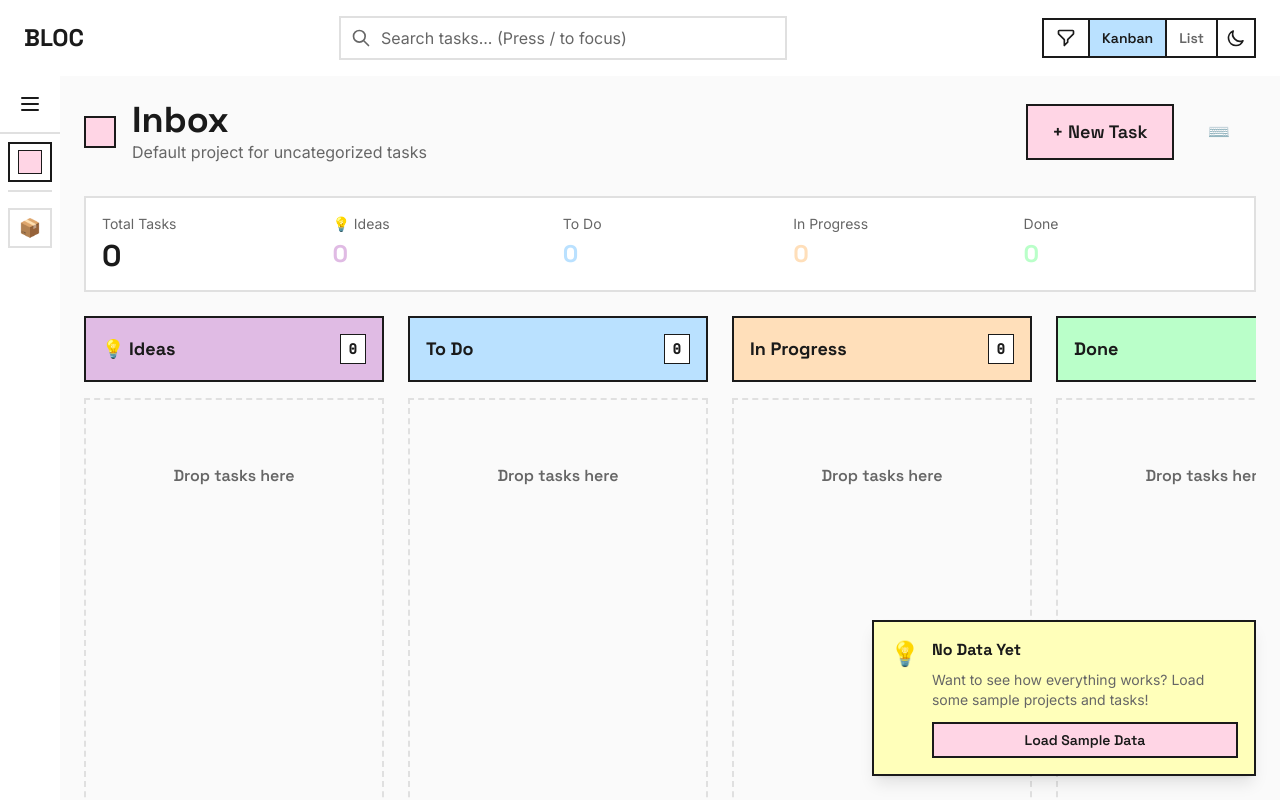
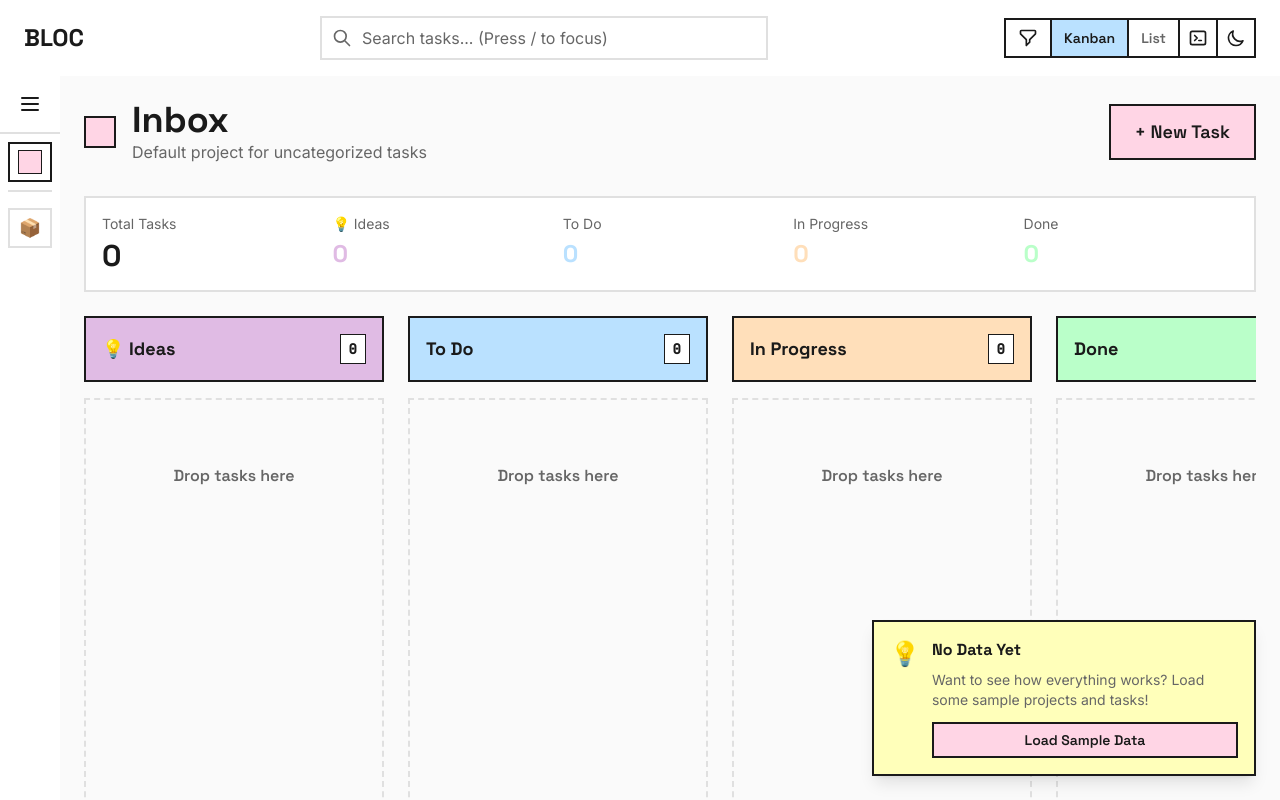
Before and after one commit to iamibm01/bloc-todo-app, a React (Vite) app: page / in a window 1280 px wide. Built offline with nearby package versions, Linux system fonts and the light colour scheme.

Commit message:
keyboard shortcuts updated and button moved to top bar

```diff
--- a/src/App.tsx
+++ b/src/App.tsx
@@ -3,7 +3,12 @@ import { MainLayout } from './components/layout';
 import { KanbanBoard, ListView } from './components/board';
 import { ArchiveView } from './components/views';
 import { TaskModal, TaskForm } from './components/tasks';
-import { Button, ActiveFilters, KeyboardShortcutsModal, DataLoader } from './components/common';
+import {
+  Button,
+  ActiveFilters,
+  KeyboardShortcutsModal,
+  DataLoader,
+} from './components/common';
 import { useApp } from './context/AppContext';
 import { CreateTaskInput, UpdateTaskInput, TaskStatus } from './types';
 import { applyFilters, filterBySearch } from './utils/filtering';
@@ -121,7 +126,7 @@ function App() {
         description: 'Toggle archive view',
       },
       {
-        key: '?',
+        key: '`',
         callback: () => setShowShortcuts(true),
         description: 'Show keyboard shortcuts',
       },
@@ -197,7 +202,10 @@ function App() {
   // Render archive view
   if (showArchive) {
     return (
-      <MainLayout searchInputRef={searchInputRef}>
+      <MainLayout
+        searchInputRef={searchInputRef}
+        onShowShortcuts={() => setShowShortcuts(true)}
+      >
         <ArchiveView />
       </MainLayout>
     );
@@ -205,7 +213,10 @@ function App() {
 
   // Render normal project view
   return (
-    <MainLayout searchInputRef={searchInputRef}>
+    <MainLayout
+      searchInputRef={searchInputRef}
+      onShowShortcuts={() => setShowShortcuts(true)}
+    >
       <div className="max-w-7xl mx-auto">
         {/* Project Header */}
         {activeProject && (
@@ -235,14 +246,6 @@ function App() {
                   size="lg"
                 >
                   + New Task
-                </Button>
-                <Button
-                  onClick={() => setShowShortcuts(true)}
-                  variant="ghost"
-                  size="lg"
-                  title="Keyboard shortcuts (Press ?)"
-                >
-                  ⌨️
                 </Button>
               </div>
             </div>
@@ -359,7 +362,6 @@ function App() {
         />
         <DataLoader />
       </div>
-
     </MainLayout>
   );
 }
--- a/src/components/common/KeyboardShortcutsModal.tsx
+++ b/src/components/common/KeyboardShortcutsModal.tsx
@@ -1,4 +1,5 @@
 import { motion, AnimatePresence } from 'framer-motion';
+import { useEffect } from 'react';
 import { getModifierKey } from '@/hooks/useKeyboardShortcuts';
 
 // ==========================================
@@ -21,7 +22,7 @@ const shortcutGroups = [
       { key: 'N', description: 'Create new task' },
       { key: '/', description: 'Focus search bar' },
       { key: 'Esc', description: 'Close modal / Clear search' },
-      { key: '?', description: 'Show keyboard shortcuts' },
+      { key: '`', description: 'Show keyboard shortcuts' },
     ],
   },
   {
@@ -29,8 +30,8 @@ const shortcutGroups = [
     shortcuts: [
       { key: 'K', description: 'Switch to Kanban view' },
       { key: 'L', description: 'Switch to List view' },
+      { key: 'A', description: 'Toggle archive view' },
       { key: 'F', description: 'Toggle filter panel' },
-      { key: 'A', description: 'Toggle archive view' },
     ],
   },
   {
@@ -45,10 +46,7 @@ const shortcutGroups = [
   {
     title: 'Advanced',
     shortcuts: [
-      {
-        key: `${getModifierKey()} + K`,
-        description: 'Quick command (coming soon)',
-      },
+      { key: `${getModifierKey()} + K`, description: 'Quick command (coming soon)' },
     ],
   },
 ];
@@ -57,17 +55,29 @@ const shortcutGroups = [
 // KEYBOARD SHORTCUTS MODAL COMPONENT
 // ==========================================
 
-export function KeyboardShortcutsModal({
-  isOpen,
-  onClose,
-}: KeyboardShortcutsModalProps) {
+export function KeyboardShortcutsModal({ isOpen, onClose }: KeyboardShortcutsModalProps) {
+    useEffect(() => {
+    const handleEscape = (e: KeyboardEvent) => {
+      if (e.key === 'Escape') {
+        onClose();
+      }
+    };
+
+    if (isOpen) {
+      document.addEventListener('keydown', handleEscape);
+    }
+
+    return () => {
+      document.removeEventListener('keydown', handleEscape);
+    };
+  }, [isOpen, onClose]);
   return (
     <AnimatePresence>
       {isOpen && (
         <>
           {/* Backdrop */}
           <motion.div
-            className="fixed inset-0 bg-black/50 z-40"
+            className="fixed inset-0 bg-black/50 z-40 cursor-pointer"
             initial={{ opacity: 0 }}
             animate={{ opacity: 1 }}
             exit={{ opacity: 0 }}
@@ -75,9 +85,9 @@ export function KeyboardShortcutsModal({
           />
 
           {/* Modal */}
-          <div className="fixed inset-0 z-50 flex items-center justify-center p-4">
+          <div className="fixed inset-0 z-50 flex items-center justify-center p-4 pointer-events-none">
             <motion.div
-              className="bg-light-surface dark:bg-dark-surface border-3 border-light-text-primary dark:border-dark-text-primary max-w-2xl w-full max-h-[90vh] overflow-y-auto"
+              className="bg-light-surface dark:bg-dark-surface border-3 border-light-text-primary dark:border-dark-text-primary max-w-2xl w-full max-h-[90vh] overflow-y-auto pointer-events-auto shadow-2xl"
               initial={{ opacity: 0, scale: 0.9, y: 20 }}
               animate={{ opacity: 1, scale: 1, y: 0 }}
               exit={{ opacity: 0, scale: 0.9, y: 20 }}
@@ -85,16 +95,30 @@ export function KeyboardShortcutsModal({
               onClick={(e) => e.stopPropagation()}
             >
               {/* Header */}
-              <div className="flex items-center justify-between p-6 border-b-2 border-light-border dark:border-dark-border">
+              <div className="flex items-center justify-between p-6 border-b-2 border-light-border dark:border-dark-border bg-light-bg dark:bg-dark-bg">
                 <div className="flex items-center gap-3">
-                  <span className="text-2xl">⌨️</span>
+                  {/* Terminal Icon */}
+                  <svg
+                    xmlns="http://www.w3.org/2000/svg"
+                    className="h-6 w-6 text-light-text-primary dark:text-dark-text-primary"
+                    fill="none"
+                    viewBox="0 0 24 24"
+                    stroke="currentColor"
+                  >
+                    <path
+                      strokeLinecap="round"
+                      strokeLinejoin="round"
+                      strokeWidth={2}
+                      d="M8 9l3 3-3 3m5 0h3M5 20h14a2 2 0 002-2V6a2 2 0 00-2-2H5a2 2 0 00-2 2v12a2 2 0 002 2z"
+                    />
+                  </svg>
                   <h2 className="text-2xl font-display font-bold text-light-text-primary dark:text-dark-text-primary">
                     Keyboard Shortcuts
                   </h2>
                 </div>
                 <button
                   onClick={onClose}
-                  className="p-2 hover:bg-light-bg dark:hover:bg-dark-bg transition-colors"
+                  className="p-2 hover:bg-light-surface dark:hover:bg-dark-surface transition-colors border-2 border-transparent hover:border-light-text-primary dark:hover:border-dark-text-primary"
                   aria-label="Close modal"
                 >
                   <svg
@@ -118,19 +142,19 @@ export function KeyboardShortcutsModal({
               <div className="p-6 space-y-6">
                 {shortcutGroups.map((group) => (
                   <div key={group.title}>
-                    <h3 className="text-lg font-display font-bold text-light-text-primary dark:text-dark-text-primary mb-3">
+                    <h3 className="text-lg font-display font-bold text-light-text-primary dark:text-dark-text-primary mb-3 pb-2 border-b-2 border-light-border dark:border-dark-border">
                       {group.title}
                     </h3>
                     <div className="space-y-2">
                       {group.shortcuts.map((shortcut) => (
                         <div
                           key={shortcut.key}
-                          className="flex items-center justify-between p-3 bg-light-bg dark:bg-dark-bg border border-light-border dark:border-dark-border"
+                          className="flex items-center justify-between p-3 bg-light-bg dark:bg-dark-bg border-2 border-light-border dark:border-dark-border hover:border-light-text-secondary dark:hover:border-dark-text-secondary transition-colors"
                         >
                           <span className="text-light-text-primary dark:text-dark-text-primary">
                             {shortcut.description}
                           </span>
-                          <kbd className="px-3 py-1 bg-light-surface dark:bg-dark-surface border-2 border-light-text-primary dark:border-dark-text-primary font-mono text-sm font-semibold text-light-text-primary dark:text-dark-text-primary">
+                          <kbd className="px-3 py-1 bg-light-surface dark:bg-dark-surface border-2 border-light-text-primary dark:border-dark-text-primary font-mono text-sm font-semibold text-light-text-primary dark:text-dark-text-primary min-w-[3rem] text-center">
                             {shortcut.key}
                           </kbd>
                         </div>
@@ -141,10 +165,11 @@ export function KeyboardShortcutsModal({
 
                 {/* Footer Tip */}
                 <div className="pt-4 border-t-2 border-light-border dark:border-dark-border">
-                  <p className="text-sm text-light-text-secondary dark:text-dark-text-secondary text-center">
-                    💡 Tip: Shortcuts work everywhere except when typing in text
-                    fields
-                  </p>
+                  <div className="p-4 bg-pastel-yellow dark:bg-muted-yellow border-2 border-light-text-primary dark:border-dark-text-primary">
+                    <p className="text-sm text-light-text-primary dark:text-dark-text-primary text-center font-display">
+                      💡 Tip: Shortcuts work everywhere except when typing in text fields
+                    </p>
+                  </div>
                 </div>
               </div>
             </motion.div>
--- a/src/components/layout/MainLayout.tsx
+++ b/src/components/layout/MainLayout.tsx
@@ -9,17 +9,18 @@ import { Sidebar } from './SideBar';
 interface MainLayoutProps {
   children: ReactNode;
   searchInputRef?: RefObject<HTMLInputElement | null>;
+  onShowShortcuts?: () => void;
 }
 
 // ==========================================
 // MAIN LAYOUT COMPONENT
 // ==========================================
 
-export function MainLayout({ children, searchInputRef }: MainLayoutProps) {
+export function MainLayout({ children, searchInputRef, onShowShortcuts }: MainLayoutProps) {
   return (
     <div className="h-screen flex flex-col overflow-hidden bg-light-bg dark:bg-dark-bg">
       {/* Top Bar */}
-      <TopBar searchInputRef={searchInputRef} />
+      <TopBar searchInputRef={searchInputRef} onShowShortcuts={onShowShortcuts} />
 
       {/* Main Content Area */}
       <div className="flex-1 flex overflow-hidden">
--- a/src/components/layout/TopBar.tsx
+++ b/src/components/layout/TopBar.tsx
@@ -10,9 +10,10 @@ import { SearchBar, FilterPanel } from '@/components/common';
 
 interface TopBarProps {
   searchInputRef?: RefObject<HTMLInputElement | null>;
+  onShowShortcuts?: () => void;
 }
 
-export function TopBar({ searchInputRef }: TopBarProps) {
+export function TopBar({ searchInputRef, onShowShortcuts }: TopBarProps) {
   const { theme, toggleTheme } = useTheme();
   const {
     searchQuery,
@@ -96,6 +97,32 @@ export function TopBar({ searchInputRef }: TopBarProps) {
             </button>
           </div>
 
+          {/* Keyboard Shortcuts Button */}
+          <motion.button
+            onClick={onShowShortcuts}
+            className="p-2 border-2 border-light-text-primary dark:border-dark-text-primary border-l-0 bg-light-surface dark:bg-dark-surface hover:bg-pastel-purple dark:hover:bg-muted-purple transition-colors"
+            whileHover={{ scale: 1.05 }}
+            whileTap={{ scale: 0.95 }}
+            aria-label="Keyboard shortcuts"
+            title="Keyboard shortcuts (?)"
+          >
+            {/* Command/Keyboard Icon */}
+            <svg
+              xmlns="http://www.w3.org/2000/svg"
+              className="h-5 w-5 text-light-text-primary dark:text-dark-text-primary"
+              fill="none"
+              viewBox="0 0 24 24"
+              stroke="currentColor"
+            >
+              <path
+                strokeLinecap="round"
+                strokeLinejoin="round"
+                strokeWidth={2}
+                d="M8 9l3 3-3 3m5 0h3M5 20h14a2 2 0 002-2V6a2 2 0 00-2-2H5a2 2 0 00-2 2v12a2 2 0 002 2z"
+              />
+            </svg>
+          </motion.button>
+
           {/* Theme Toggle */}
           <motion.button
             onClick={toggleTheme}
--- a/src/hooks/useKeyboardShortcuts.ts
+++ b/src/hooks/useKeyboardShortcuts.ts
@@ -61,7 +61,7 @@ export function useKeyboardShortcuts(
   }, [shortcuts, enabled]);
 }
 
-// Helper to get modifier key display (Cmd on Mac, Ctrl on Windows/Linux)
+// Helper to get modifier display (Cmd on Mac, Ctrl on Windows/Linux)
 export const getModifierKey = () => {
   const isMac = navigator.platform.toUpperCase().indexOf('MAC') >= 0;
   return isMac ? '⌘' : 'Ctrl';
```
Also changed, not shown: src/components/tasks/TaskModal.tsx (+5 -4 lines), 1 other file (tests, documents, lock files or other folders).
